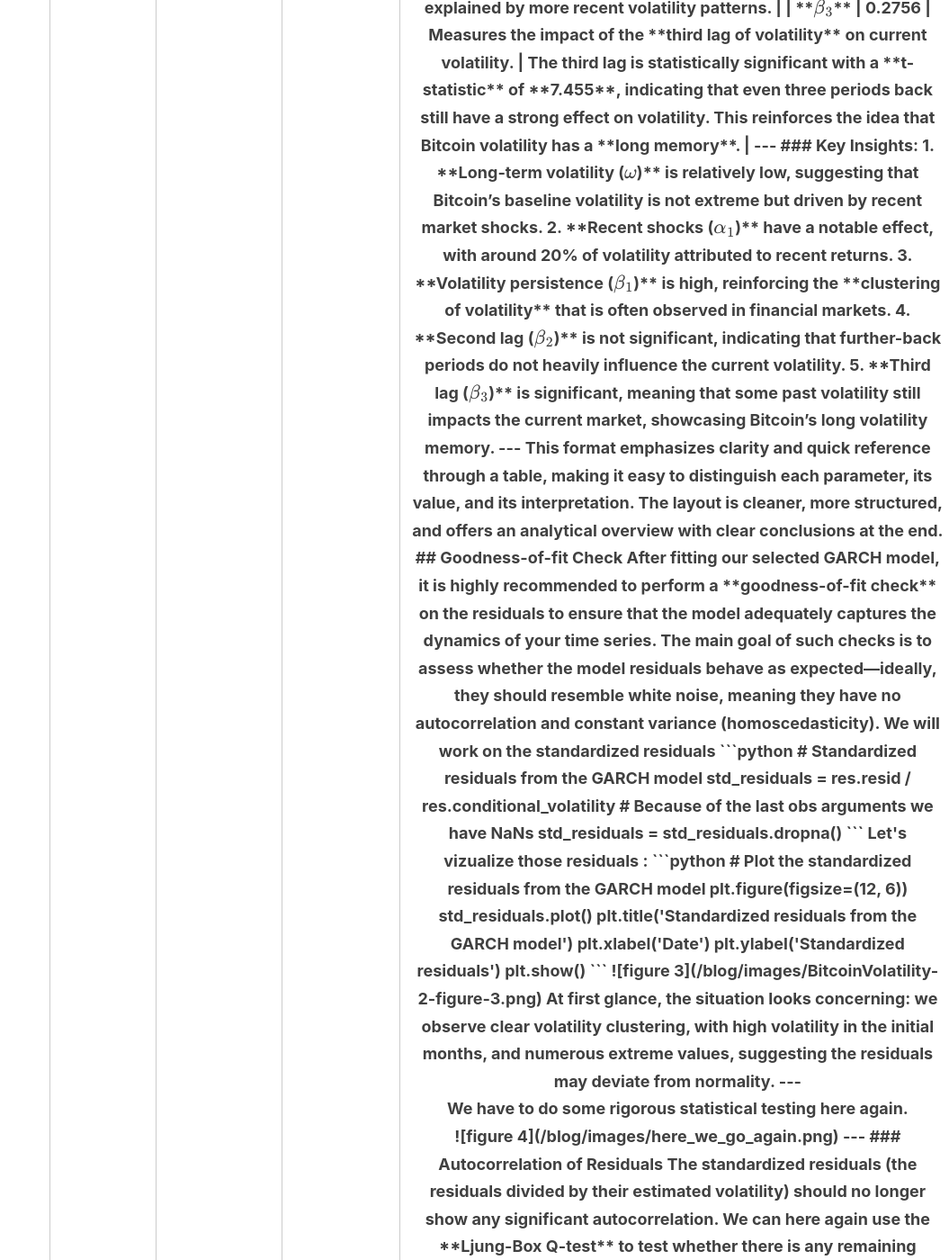
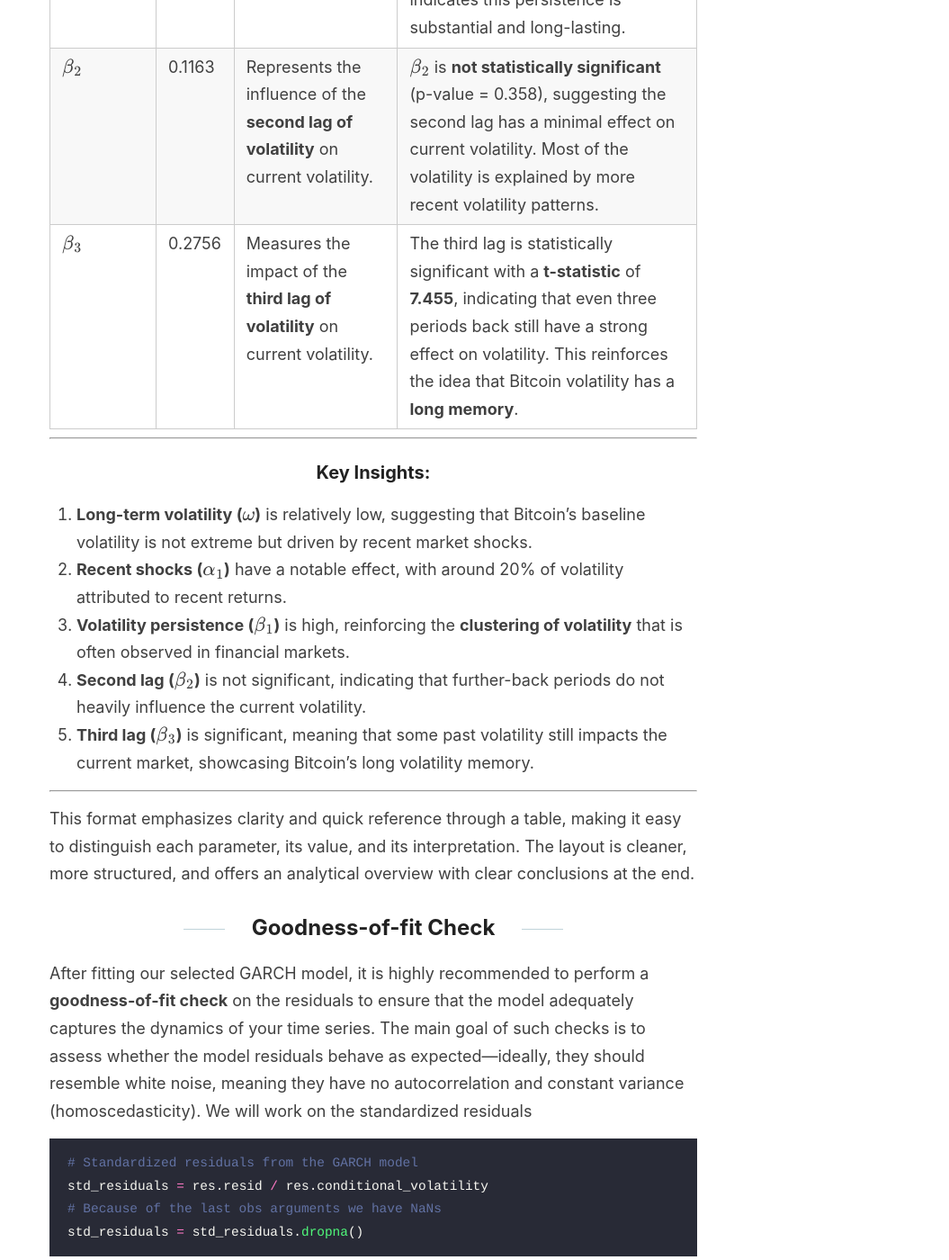
Before and after one commit to Zaltarba/blog, a Jekyll site: the page built from _posts/2024-09-23-BitcoinVolatility-2.md, in a window 1280 px wide and 1400 px high, scrolled down 13961 px. Shown: the whole window at 90% size, without its empty margins (225-1280 px from the left). Built offline with Jekyll 4.4.1, drawn with Linux system fonts in a browser that asks for light colours; formulas are drawn with MathJax 3; some of the changed text lies outside the part shown.

Commit message:
Update 2024-09-23-BitcoinVolatility-2.md

```diff
--- a/_posts/2024-09-23-BitcoinVolatility-2.md
+++ b/_posts/2024-09-23-BitcoinVolatility-2.md
@@ -353,37 +353,38 @@ The **GARCH(1, 3)** model provides several important parameters that give insigh
   </thead>
   <tbody>
     <tr>
-      <th style="text-align:center; vertical-align:middle;">$\omega$</td>
-      <th style="text-align:center; vertical-align:middle;">0.0180</td>
-      <th style="text-align:center; vertical-align:middle;">Represents the <strong>long-term or baseline variance</strong>.</td>
-      <th style="text-align:center; vertical-align:middle;">Small, positive, and significant $\omega$. Spikes in volatility are largely driven by recent shocks and historical persistence.</td>
+      <td style="text-align:center; vertical-align:middle;">$\omega$</td>
+      <td style="text-align:center; vertical-align:middle;">0.0180</td>
+      <td style="text-align:center; vertical-align:middle;">Represents the <strong>long-term or baseline variance</strong>.</td>
+      <td style="text-align:center; vertical-align:middle;">A small, positive, and significant $\omega$ indicates a constant underlying volatility in the returns. Spikes in volatility are largely driven by recent shocks and historical persistence.</td>
     </tr>
     <tr>
-      <th style="text-align:center; vertical-align:middle;">$\alpha_1$</td>
-      <th style="text-align:center; vertical-align:middle;">0.1996</td>
-      <th style="text-align:center; vertical-align:middle;">Captures the impact of <strong>recent squared returns</strong> ($r_{t-1}^2$) on current volatility.</td>
-      <th style="text-align:center; vertical-align:middle;">About 20% of recent price movements influence current volatility. This suggests that large, sudden price changes significantly impact volatility.</td>
+      <td style="text-align:center; vertical-align:middle;">$\alpha_1$</td>
+      <td style="text-align:center; vertical-align:middle;">0.1996</td>
+      <td style="text-align:center; vertical-align:middle;">Captures the impact of <strong>recent squared returns</strong> ($r_{t-1}^2$) on current volatility.</td>
+      <td style="text-align:center; vertical-align:middle;">About 20% of recent price movements influence current volatility. This suggests that large, sudden price changes significantly impact volatility. The high <strong>t-statistic</strong> of <strong>11.497</strong> confirms strong influence of recent price movements on future volatility.</td>
     </tr>
     <tr>
-      <th style="text-align:center; vertical-align:middle;">$\beta_1$</td>
-      <th style="text-align:center; vertical-align:middle;">0.3958</td>
-      <th style="text-align:center; vertical-align:middle;">Reflects the <strong>persistence of past volatility</strong> on current volatility.</td>
-      <th style="text-align:center; vertical-align:middle;">Around 40% of previous volatility persists into the current period. This explains the <strong>volatility clustering</strong> phenomenon, where high volatility tends to follow high volatility.</td>
+      <td style="text-align:center; vertical-align:middle;">$\beta_1$</td>
+      <td style="text-align:center; vertical-align:middle;">0.3958</td>
+      <td style="text-align:center; vertical-align:middle;">Reflects the <strong>persistence of past volatility</strong> on current volatility.</td>
+      <td style="text-align:center; vertical-align:middle;">Around 40% of previous volatility persists into the current period. This explains the <strong>volatility clustering</strong> phenomenon, where high volatility tends to follow high volatility. The high <strong>t-statistic</strong> indicates this persistence is substantial and long-lasting.</td>
     </tr>
     <tr>
-      <th style="text-align:center; vertical-align:middle;">$\beta_2$</td>
-      <th style="text-align:center; vertical-align:middle;">0.1163</td>
-      <th style="text-align:center; vertical-align:middle;">Represents the influence of the <strong>second lag of volatility</strong> on current volatility.</td>
-      <th style="text-align:center; vertical-align:middle;">$\beta_2$ is <strong>not statistically significant</strong> (p-value = 0.358), suggesting the second lag has a minimal effect on current volatility.</td>
+      <td style="text-align:center; vertical-align:middle;">$\beta_2$</td>
+      <td style="text-align:center; vertical-align:middle;">0.1163</td>
+      <td style="text-align:center; vertical-align:middle;">Represents the influence of the <strong>second lag of volatility</strong> on current volatility.</td>
+      <td style="text-align:center; vertical-align:middle;">$\beta_2$ is <strong>not statistically significant</strong> (p-value = 0.358), suggesting the second lag has a minimal effect on current volatility. Most of the volatility is explained by more recent volatility patterns.</td>
     </tr>
     <tr>
-      <th style="text-align:center; vertical-align:middle;">$\beta_3$</td>
-      <th style="text-align:center; vertical-align:middle;">0.2756</td>
-      <th style="text-align:center; vertical-align:middle;">Measures the impact of the <strong>third lag of volatility</strong> on current volatility.</td>
-      <th style="text-align:center; vertical-align:middle;">The third lag is statistically significant with a <strong>t-statistic</strong> of <strong>7.455</strong>. This reinforces the idea that Bitcoin volatility has a <strong>long memory</strong>.</td>
+      <td style="text-align:center; vertical-align:middle;">$\beta_3$</td>
+      <td style="text-align:center; vertical-align:middle;">0.2756</td>
+      <td style="text-align:center; vertical-align:middle;">Measures the impact of the <strong>third lag of volatility</strong> on current volatility.</td>
+      <td style="text-align:center; vertical-align:middle;">The third lag is statistically significant with a <strong>t-statistic</strong> of <strong>7.455</strong>, indicating that even three periods back still have a strong effect on volatility. This reinforces the idea that Bitcoin volatility has a <strong>long memory</strong>.</td>
     </tr>
   </tbody>
 </table>
+
 
 
 | **Parameter**   | **Value**  | **Description**                                                                                             | **Interpretation**                                                                                                                 |
```
